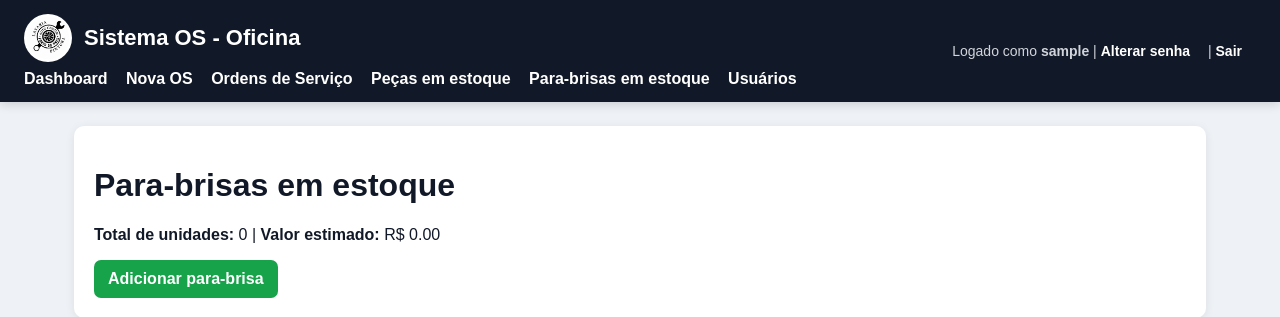
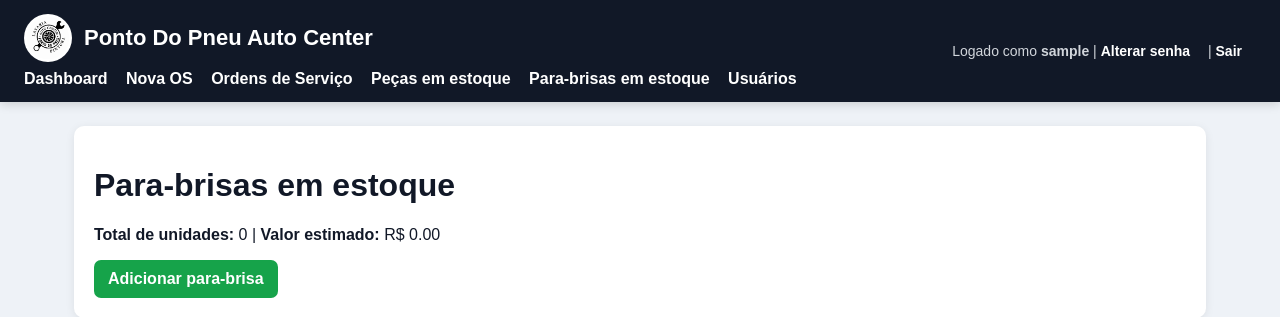
Before and after one commit to pontopneulatariaepintura-web/SistemaOS, a Flask app: page /para_brisas in a window 1280 px wide. Shown: the top 317 px of the page. Run offline with Flask 3, Linux system fonts and the light colour scheme; the visitor is signed in with stand-in values (Sample User, id 1); data that the repository does not hold is empty.

Commit message:
Renomear sistema para Ponto Do Pneu

```diff
--- a/templates/base.html
+++ b/templates/base.html
@@ -3,7 +3,7 @@
 <head>
     <meta charset="UTF-8">
     <meta name="viewport" content="width=device-width, initial-scale=1.0">
-    <title>{% block title %}Sistema OS{% endblock %}</title>
+    <title>{% block title %}Ponto Do Pneu Auto Center{% endblock %}</title>
     <style>
         * { box-sizing: border-box; }
         body {
@@ -65,8 +65,8 @@
         <div class="topo-container">
             <div>
                 <div class="brand-row">
-                    <img class="brand-logo" src="{{ url_for('static', filename='logo-ponto-pneu.png') }}" alt="Ponto Pneu Lataria e Pintura">
-                    <div class="marca">Sistema OS - Oficina</div>
+                    <img class="brand-logo" src="{{ url_for('static', filename='logo-ponto-pneu.png') }}" alt="Ponto Do Pneu Auto Center">
+                    <div class="marca">Ponto Do Pneu Auto Center</div>
                 </div>
                 <div class="menu">
                     <a href="{{ url_for('dashboard') }}">Dashboard</a>
```
Also changed, not shown: templates/login.html (+4 -4 lines).
